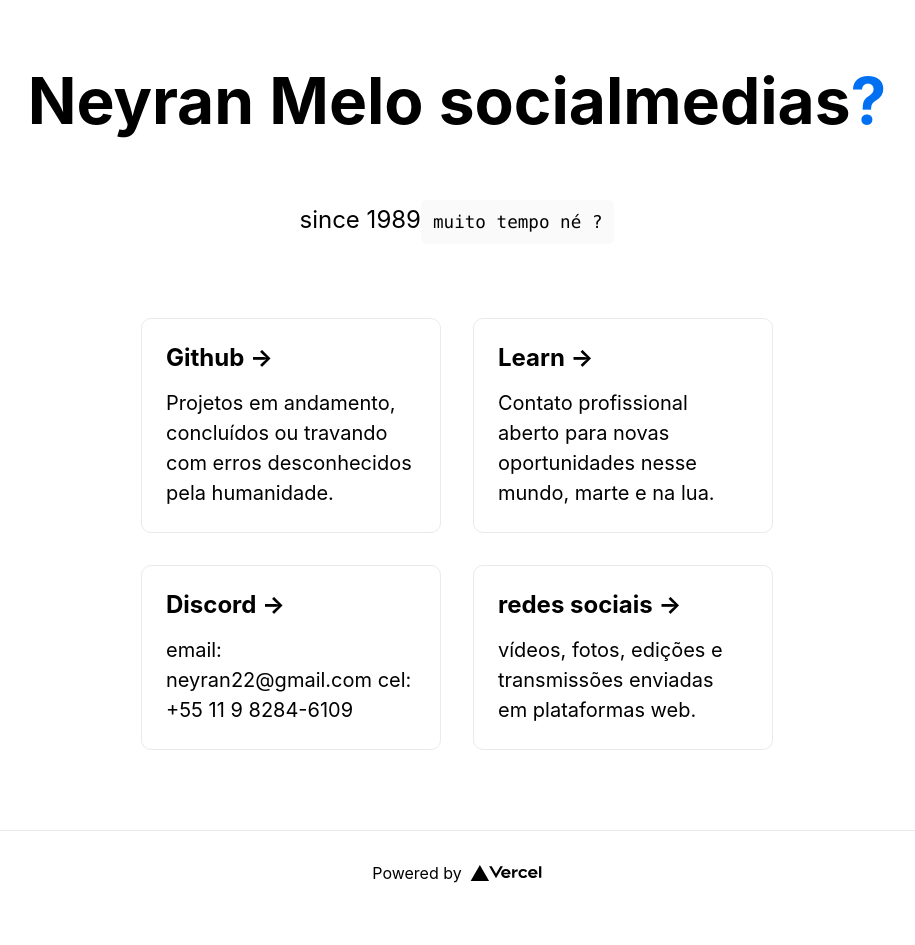
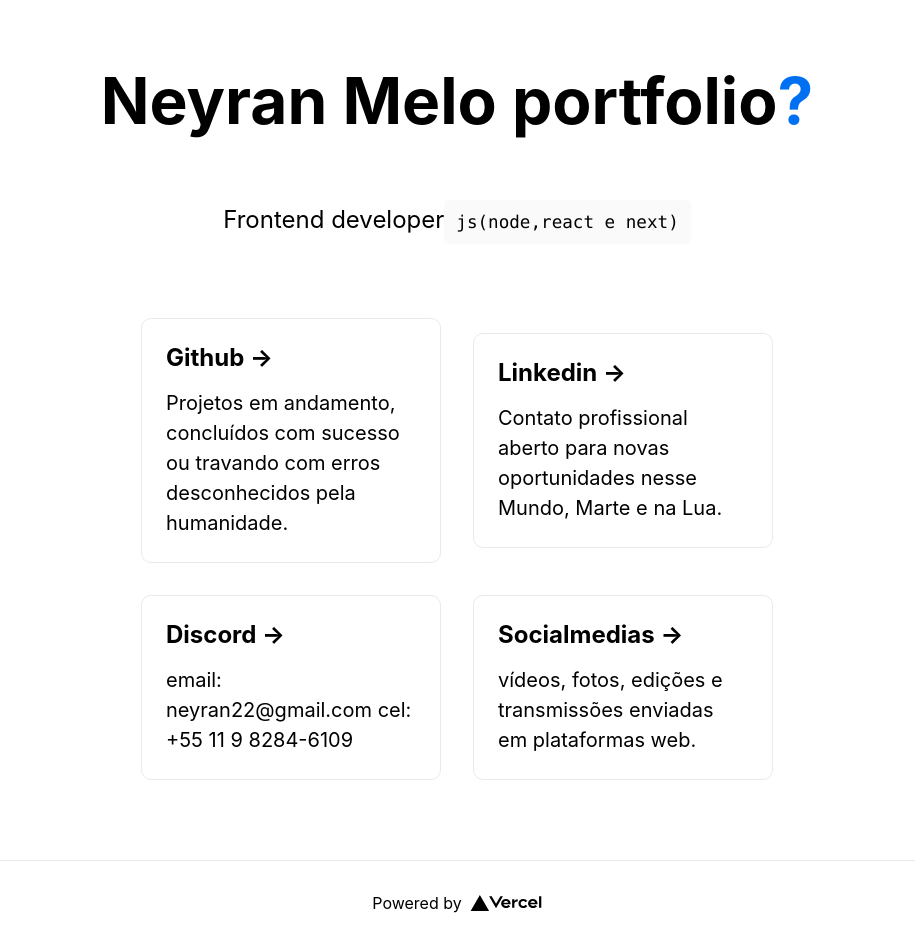
Before and after one commit to neyranms/phylcus, a Next.js app: page / in a window 1280 px wide. Shown: the whole page, without its empty margins (183-1098 px from the left). Before the commit the page ends 915 px from the top, so only its background shows below. Built offline with nearby package versions, Linux system fonts and the light colour scheme.

Commit message:
portfolio0.2

```diff
--- a/pages/index.js
+++ b/pages/index.js
@@ -13,23 +13,23 @@ export default function Home() {
 
       <main className={styles.main}>
         <h1 className={styles.title}>
-          Neyran Melo socialmedias<a href="https://static-cdn.jtvnw.net/jtv_user_pictures/ea97be0c-5c76-4938-8680-ac6dd21b5d39-profile_image-300x300.png">?</a>
+          Neyran Melo portfolio<a href="https://static-cdn.jtvnw.net/jtv_user_pictures/ea97be0c-5c76-4938-8680-ac6dd21b5d39-profile_image-300x300.png">?</a>
         </h1>
 
         <p className={styles.description}>
-          since 1989{''}
-          <code className={styles.code}>muito tempo né ?</code>
+          Frontend developer{''}
+          <code className={styles.code}>js(node,react e next)</code>
         </p>
 
         <div className={styles.grid}>
           <a href="https://github.com/neyranms" className={styles.card}>
             <h2>Github &rarr;</h2>
-            <p>Projetos em andamento, concluídos ou travando com erros desconhecidos pela humanidade. </p>
+            <p>Projetos em andamento, concluídos com sucesso ou travando com erros desconhecidos pela humanidade. </p>
           </a>
 
           <a href="https://www.linkedin.com/in/neyran-melo-766036163/" className={styles.card}>
-            <h2>Learn &rarr;</h2>
-            <p>Contato profissional aberto para novas oportunidades nesse mundo, marte e na lua.</p>
+            <h2>Linkedin &rarr;</h2>
+            <p>Contato profissional aberto para novas oportunidades nesse Mundo, Marte e na Lua.</p>
           </a>
 
           <a
@@ -46,7 +46,7 @@ export default function Home() {
             href="https://linktr.ee/neyranx"
             className={styles.card}
           >
-            <h2>redes sociais &rarr;</h2>
+            <h2>Socialmedias &rarr;</h2>
             <p>
               vídeos, fotos, edições e transmissões enviadas em plataformas web.
             </p>
```
